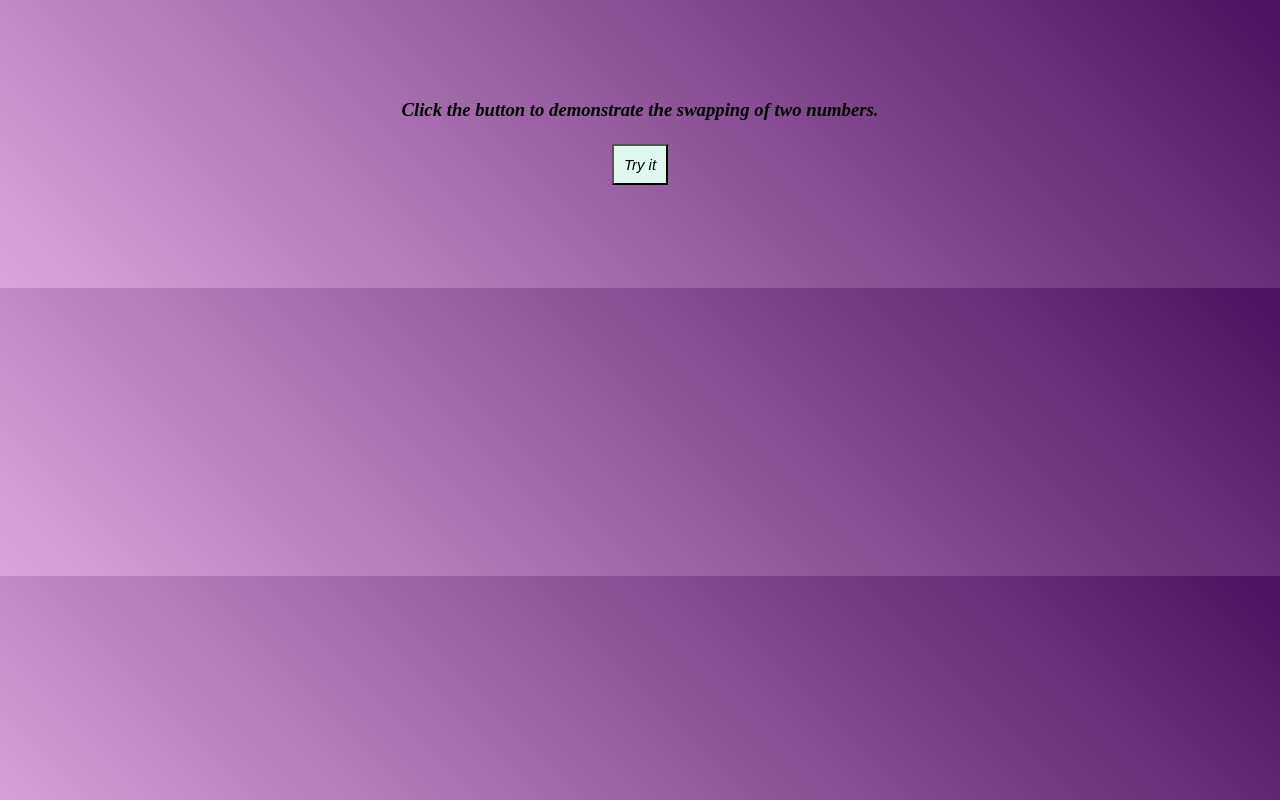
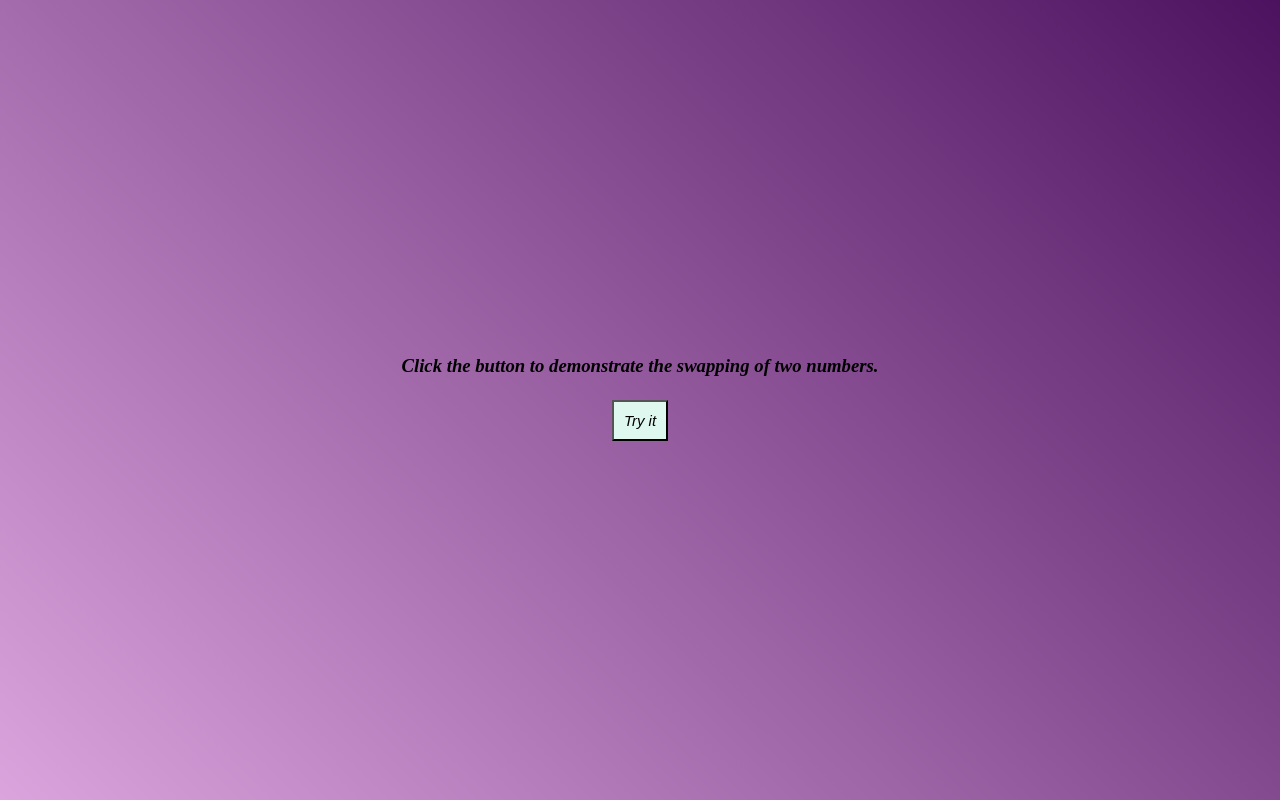
Before and after one commit to AnjaniSowmya/scx-day2-assignment1-swapping-two-numbers-using-pass-by-reference, a plain HTML site: page index.html in a window 1280 px wide. Drawn offline with Linux system fonts and the light colour scheme.

Commit message:
Update styles.css

```diff
--- a/styles.css
+++ b/styles.css
@@ -1,9 +1,14 @@
 body{
 
     margin: 0;
-    padding: 80px;
+    padding: 0;
     background: linear-gradient(45deg,#dba4dd,#4d125f);
-    height: auto;
+    height: 100vh;
+    width: 100%;
+    display: flex;
+    justify-content: center;
+    align-items: center;
+    flex-direction: column;
     text-align: center;
 
 }
```
